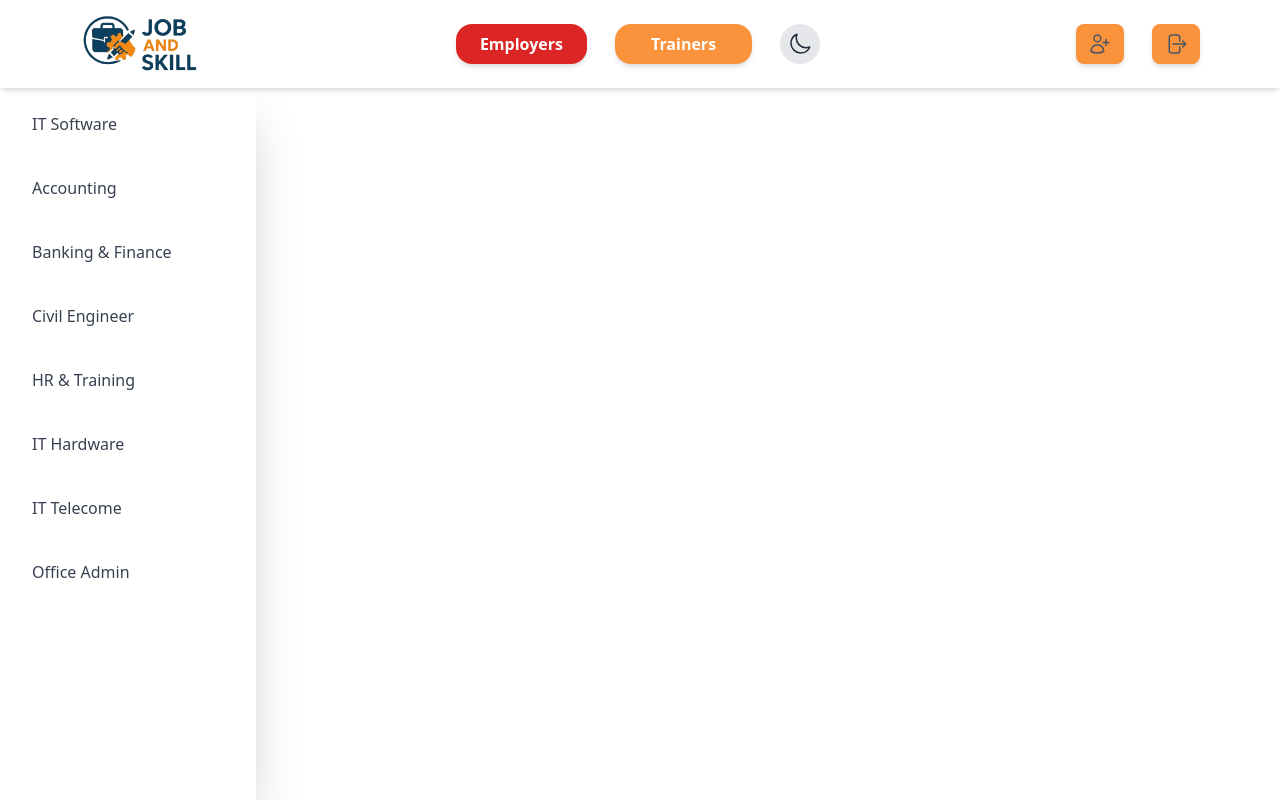
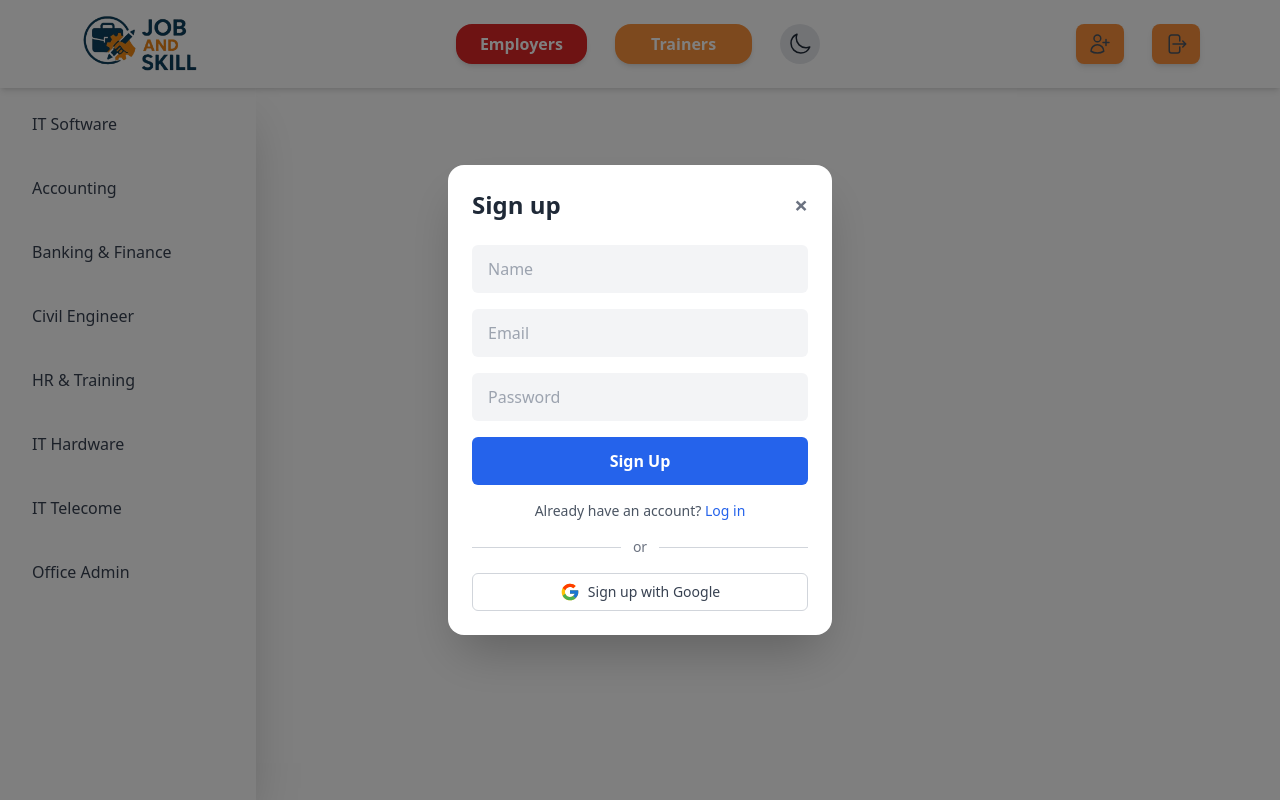
Before and after one commit to vidushalakshan/JobAndSkillDevelopmentPlatForm, a React (Vite) app in the folder frontend/: page / in a window 1280 px wide. Both pictures are taken after a click on the button 1100 px from the left and 44 px from the top of the page. Built offline with nearby package versions, Linux system fonts and the light colour scheme.

Commit message:
completed signUp page create frontend

```diff
--- a/frontend/package.json
+++ b/frontend/package.json
@@ -14,6 +14,7 @@
     "axios": "^1.8.4",
     "react": "^19.0.0",
     "react-dom": "^19.0.0",
+    "react-icons": "^5.5.0",
     "react-router-dom": "^7.5.0"
   },
   "devDependencies": {
--- a/frontend/src/components/NavBar.jsx
+++ b/frontend/src/components/NavBar.jsx
@@ -1,12 +1,21 @@
 import { navLogo } from "../utiils";
-import { ArrowRightOnRectangleIcon, UserPlusIcon } from "@heroicons/react/24/outline";
+import {
+  ArrowRightOnRectangleIcon,
+  UserPlusIcon,
+} from "@heroicons/react/24/outline";
 import ThemeToggle from "./ThemeToggle";
+import { useState } from "react";
+import SignUp from "../page/SignUp";
 
 const Nav = () => {
+  const [isSignUpOpen, setisSignUpOpen] = useState(false);
+
   return (
+    <>
+      {" "}
       <header className="w-full py-3 sm:px-10 px-5 flex justify-center items-center shadow-md  z-50">
         <nav className="flex w-full justify-center items-center screen-max-width">
-        <img src={navLogo} alt="Nav Logo" width={120}/>
+          <img src={navLogo} alt="Nav Logo" width={120} />
 
           <div className="flex flex-1 justify-center items-center gap-7 max-sm:hidden">
             <button className="px-6 py-2 rounded-2xl text-white font-semibold shadow-md transition-all bg-red-600 duration-200">
@@ -19,7 +28,10 @@ const Nav = () => {
           </div>
 
           <div className="flex items-center gap-7 max:sm:flex-1 justify-center ">
-          <button className="px-3 py-2 rounded-lg text-white font-semibold shadow-md transition-all bg-orange-400 duration-200">
+            <button
+              className="px-3 py-2 rounded-lg text-white font-semibold shadow-md transition-all bg-orange-400 duration-200"
+              onClick={() => setisSignUpOpen(true)}
+            >
               <UserPlusIcon className="w-6 h-6 text-gray-600" />
             </button>
             <button className="px-3 py-2 rounded-lg text-white font-semibold shadow-md transition-all bg-orange-400 duration-200">
@@ -28,6 +40,8 @@ const Nav = () => {
           </div>
         </nav>
       </header>
+      {isSignUpOpen && <SignUp onClose={() => setisSignUpOpen(false)} />}
+    </>
   );
 };
 
--- /dev/null
+++ b/frontend/src/page/SignUp.jsx
@@ -0,0 +1,73 @@
+import { FcGoogle } from "react-icons/fc";
+
+const SignUp = ({ onClose }) => {
+  return (
+    <div className="fixed inset-0 z-50 flex items-center justify-center bg-black bg-opacity-50">
+      <div className="bg-white dark:bg-[#1e1e2f] rounded-2xl shadow-2xl w-full max-w-sm p-6">
+        <div className="flex justify-between items-center mb-6">
+          <h2 className="text-2xl font-bold text-gray-800 dark:text-white">
+            Sign up
+          </h2>
+          <button
+            onClick={onClose}
+            className="text-gray-500 hover:text-red-500 text-2xl font-bold"
+          >
+            &times;
+          </button>
+        </div>
+
+        <form className="space-y-4">
+          <input
+            type="text"
+            placeholder="Name"
+            className="w-full px-4 py-3 rounded-md bg-gray-100 dark:bg-gray-700 text-gray-900 dark:text-white focus:outline-none focus:ring-2 focus:ring-blue-500"
+          />
+          <input
+            type="email"
+            placeholder="Email"
+            className="w-full px-4 py-3 rounded-md bg-gray-100 dark:bg-gray-700 text-gray-900 dark:text-white focus:outline-none focus:ring-2 focus:ring-blue-500"
+          />
+          <input
+            type="password"
+            placeholder="Password"
+            className="w-full px-4 py-3 rounded-md bg-gray-100 dark:bg-gray-700 text-gray-900 dark:text-white focus:outline-none focus:ring-2 focus:ring-blue-500"
+          />
+
+          <button
+            type="submit"
+            className="w-full px-4 py-3 bg-blue-600 hover:bg-blue-700 text-white font-semibold rounded-md"
+          >
+            Sign Up
+          </button>
+        </form>
+
+        <div className="text-center mt-4 text-sm text-gray-600 dark:text-gray-400">
+          Already have an account?{" "}
+          <a
+            href="#"
+            className="text-blue-600 hover:underline dark:text-blue-400"
+          >
+            Log in
+          </a>
+        </div>
+
+        <div className="flex items-center my-4">
+          <hr className="flex-1 border-gray-300 dark:border-gray-600" />
+          <span className="px-3 text-gray-500 dark:text-gray-400 text-sm">
+            or
+          </span>
+          <hr className="flex-1 border-gray-300 dark:border-gray-600" />
+        </div>
+
+        <button className="w-full flex items-center justify-center gap-2 px-4 py-2 border border-gray-300 dark:border-gray-600 rounded-md hover:bg-gray-100 dark:hover:bg-gray-700 transition">
+          <FcGoogle className="w-5 h-5" />
+          <span className="text-sm font-medium text-gray-700 dark:text-gray-200">
+            Sign up with Google
+          </span>
+        </button>
+      </div>
+    </div>
+  );
+};
+
+export default SignUp;
```
Also changed, not shown: 1 other file (tests, documents, lock files or other folders). Lines whose indentation alone changed are shown as unchanged.
